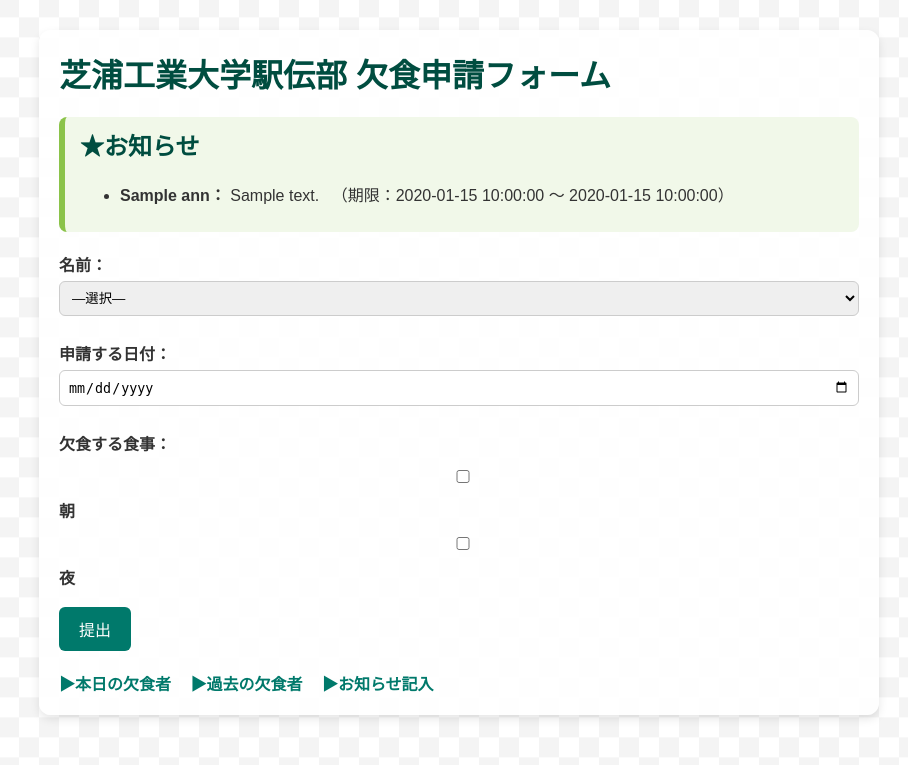
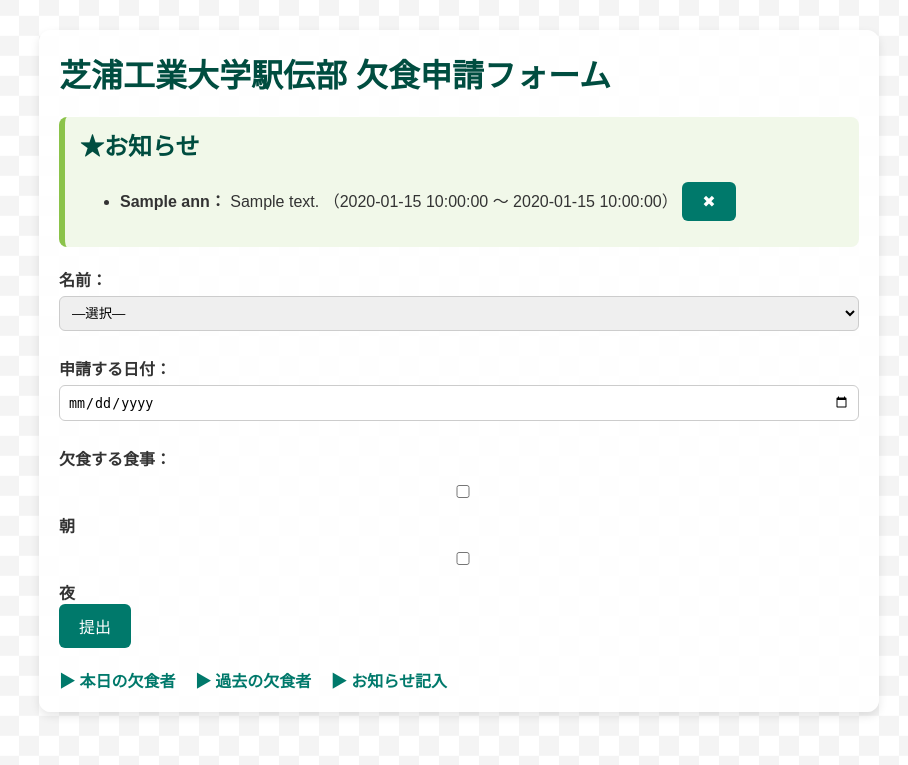
Before and after one commit to syunki-16/skip-meals-sit-app, a Flask app: template templates/form.html in a window 1280 px wide. Shown: the top 765 px of the page, without its empty margins (181-1089 px from the left). Run offline with Flask 2, Linux system fonts and the light colour scheme; the template is opened without the code that fills it: most values are stand-ins (such as "Sample title", 1, 10 or a date in 2020).

Commit message:
Update form.html

```diff
--- a/templates/form.html
+++ b/templates/form.html
@@ -15,7 +15,13 @@
         <h2>★お知らせ</h2>
         <ul>
           {% for ann in announcements %}
-            <li><strong>{{ ann.name }}：</strong> {{ ann.message }} 　（期限：{{ ann.start_date }} 〜 {{ ann.end_date }}）</li>
+            <li>
+              <strong>{{ ann.name }}：</strong> {{ ann.message }}
+              <span>（{{ ann.start_date }} 〜 {{ ann.end_date }}）</span>
+              <form method="POST" action="/delete_announcement/{{ loop.index0 }}" style="display:inline">
+                <button type="submit" onclick="return confirm('このお知らせを削除しますか？')">✖</button>
+              </form>
+            </li>
           {% endfor %}
         </ul>
       </div>
@@ -34,16 +40,18 @@
       <input type="date" id="date" name="date" required><br>
 
       <label>欠食する食事：</label>
-      <label><input type="checkbox" name="meal" value="朝"> 朝</label>
-      <label><input type="checkbox" name="meal" value="夜"> 夜</label><br>
+      <div class="checkbox-group">
+        <label><input type="checkbox" name="meal" value="朝"> 朝</label>
+        <label><input type="checkbox" name="meal" value="夜"> 夜</label>
+      </div>
 
       <button type="submit">提出</button>
     </form>
 
     <div class="links">
-      <a href="/today">▶本日の欠食者</a>
-      <a href="/past">▶過去の欠食者</a>
-      <a href="/announcement">▶お知らせ記入</a>
+      <a href="/today">▶ 本日の欠食者</a>
+      <a href="/past">▶ 過去の欠食者</a>
+      <a href="/announcement">▶ お知らせ記入</a>
     </div>
   </div>
 </body>
```
